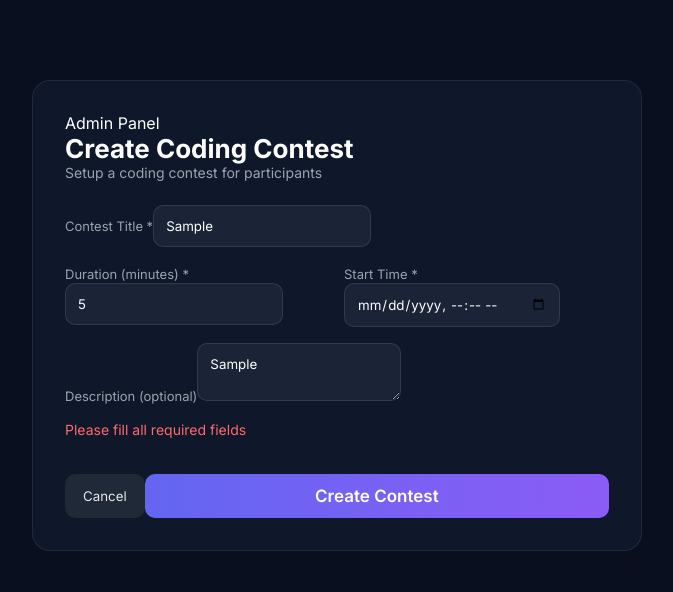
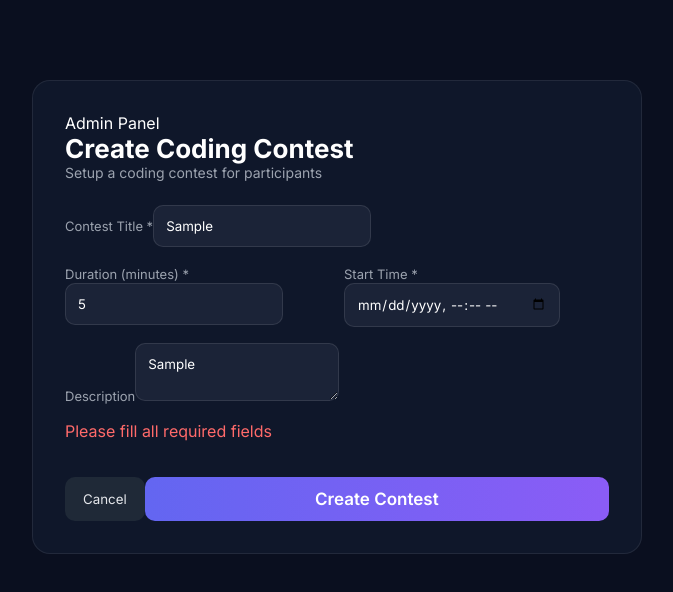
Before and after one commit to VinayWeb-create/placement-prep, a React (Create React App) app in the folder frontend/: page /admin/create-contest in a window 1280 px wide. Both pictures are taken after typing "Sample", "5", "Sample" into the empty fields and a click on the button "Create Contest". Shown: the top 592 px of the page, without its empty margins (433-1106 px from the left). Built offline with nearby package versions, Linux system fonts and the light colour scheme.

Commit message:
Enhance contest creation flow and UI updates
After creating a contest, prompt the admin to add problems immediately or navigate to the contest list. Updated the description field placeholder and cleaned up error handling display.

```diff
--- a/frontend/src/pages/admin/CreateContest.jsx
+++ b/frontend/src/pages/admin/CreateContest.jsx
@@ -29,9 +29,21 @@ export default function CreateContest() {
     setError("");
 
     try {
-      await API.post("/contests", contest);
-      alert("✅ Contest created successfully!");
-      navigate("/coding-contests");
+      const res = await API.post("/contests", contest);
+
+      const contestId = res.data._id;
+
+      // 🔥 Ask admin what to do next
+      const addProblem = window.confirm(
+        "Contest created successfully 🎉\n\nDo you want to add problems now?"
+      );
+
+      if (addProblem) {
+        navigate(`/admin/add-problem/${contestId}`);
+      } else {
+        navigate("/coding-contests");
+      }
+
     } catch (err) {
       setError("Failed to create contest. Try again.");
     } finally {
@@ -51,7 +63,6 @@ export default function CreateContest() {
             Setup a coding contest for participants
           </p>
 
-          {/* ===== FORM ===== */}
           <div className="create-form">
 
             <div>
@@ -88,28 +99,21 @@ export default function CreateContest() {
             </div>
 
             <div>
-              <label>Description (optional)</label>
+              <label>Description</label>
               <textarea
                 name="description"
-                placeholder="Contest rules, number of problems, scoring..."
+                placeholder="Contest rules, difficulty, scoring..."
                 value={contest.description}
                 onChange={handleChange}
               />
             </div>
 
-            {/* ERROR */}
-            {error && (
-              <p style={{ color: "#ff6a6a", fontSize: "14px" }}>
-                {error}
-              </p>
-            )}
+            {error && <p style={{ color: "#ff6a6a" }}>{error}</p>}
 
-            {/* ACTIONS */}
             <div className="create-actions">
               <button
                 className="btn-dark"
                 onClick={() => navigate("/coding-contests")}
-                disabled={loading}
               >
                 Cancel
               </button>
```
